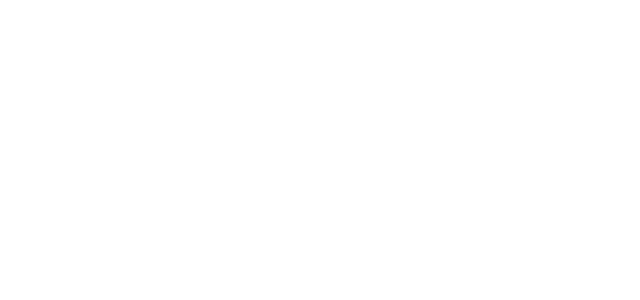
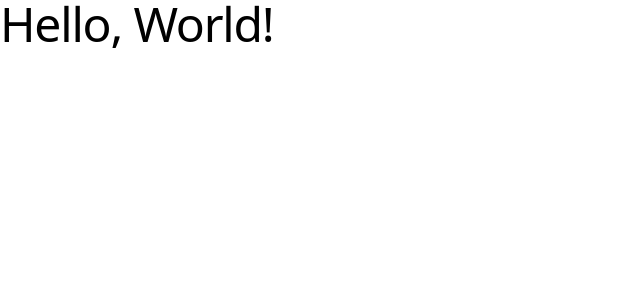
Before and after one commit to Katowicer/FE-WUI, a Svelte app: page / in a window 1280 px wide. Shown: the top 300 px of the page, without its empty margins (0-640 px from the left). Built offline with nearby package versions, Linux system fonts and the light colour scheme.

Commit message:
feat: Added heading component

```diff
--- a/src/App.svelte
+++ b/src/App.svelte
@@ -1,2 +1,6 @@
 <script lang="ts">
+    import HeadingXl from "./lib/components/ui/HeadingXl/HeadingXl.svelte";
+
 </script>
+
+<HeadingXl>Hello, World!</HeadingXl>
--- a/src/app.css
+++ b/src/app.css
@@ -1,3 +1,6 @@
+@import "tailwindcss";
+
+/*
 :root {
   font-family: Inter, system-ui, Avenir, Helvetica, Arial, sans-serif;
   line-height: 1.5;
@@ -77,3 +80,4 @@
     background-color: #f9f9f9;
   }
 }
+*/
--- /dev/null
+++ b/src/lib/components/ui/HeadingXl/HeadingXl.svelte
@@ -0,0 +1,7 @@
+<script lang="ts">
+    let { children } = $props();
+</script>
+
+<h1 class="scroll-m-20 text-4xl font-light tracking-tight lg:text-5xl">
+    {@render children() }
+</h1>
```
